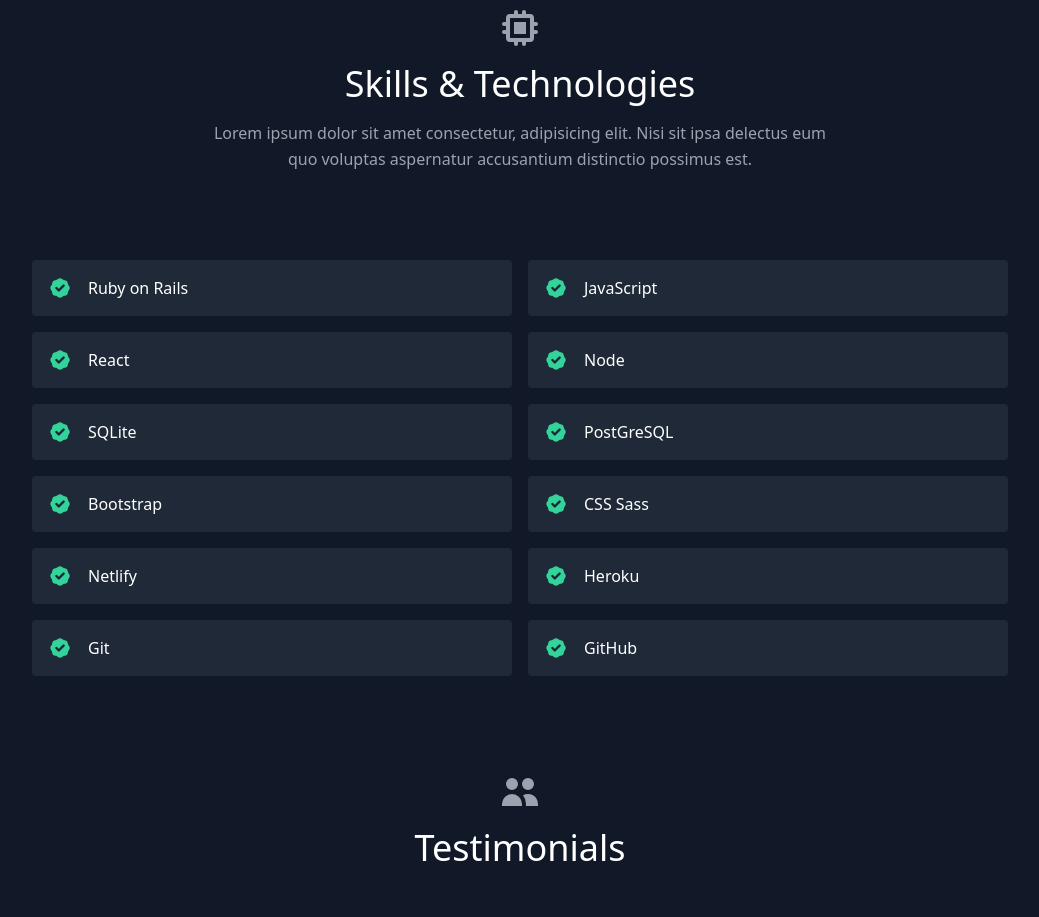
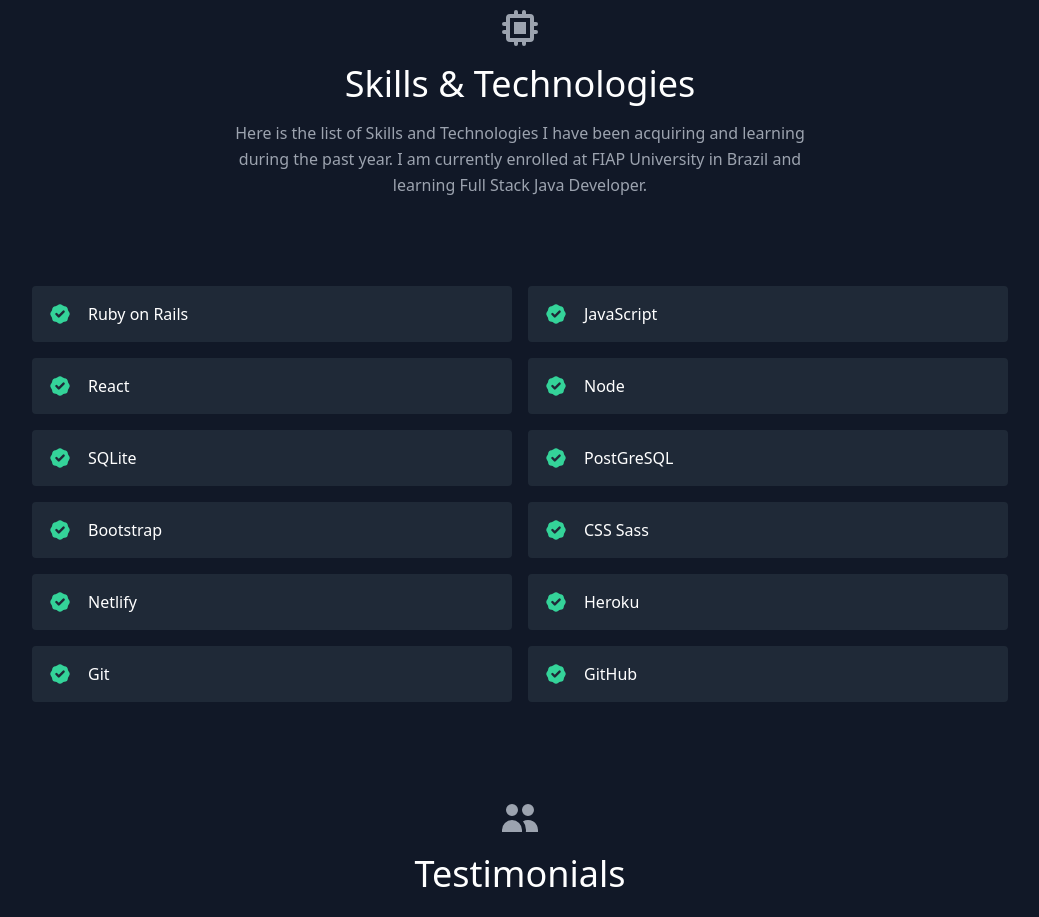
Before and after one commit to fabriciombc/my-portfolio, a React (Create React App) app: page / in a window 1280 px wide. Shown: the part 1180-2097 px from the top of the page, without its empty margins (120-1159 px from the left). Built offline with nearby package versions, Linux system fonts and the light colour scheme.

Commit message:
fixed text of skills section

```diff
--- a/src/components/Skills.js
+++ b/src/components/Skills.js
@@ -12,9 +12,8 @@
             Skills &amp; Technologies
           </h1>
           <p className="text-base leading-relaxed xl:w-2/4 lg:w-3/4 mx-auto">
-            Lorem ipsum dolor sit amet consectetur, adipisicing elit. Nisi sit
-            ipsa delectus eum quo voluptas aspernatur accusantium distinctio
-            possimus est.
+            Here is the list of Skills and Technologies I have been acquiring and learning during the past year.
+            I am currently enrolled at FIAP University in Brazil and learning Full Stack Java Developer.
           </p>
         </div>
         <div className="flex flex-wrap lg:w-4/5 sm:mx-auto sm:mb-2 -mx-2">
```
